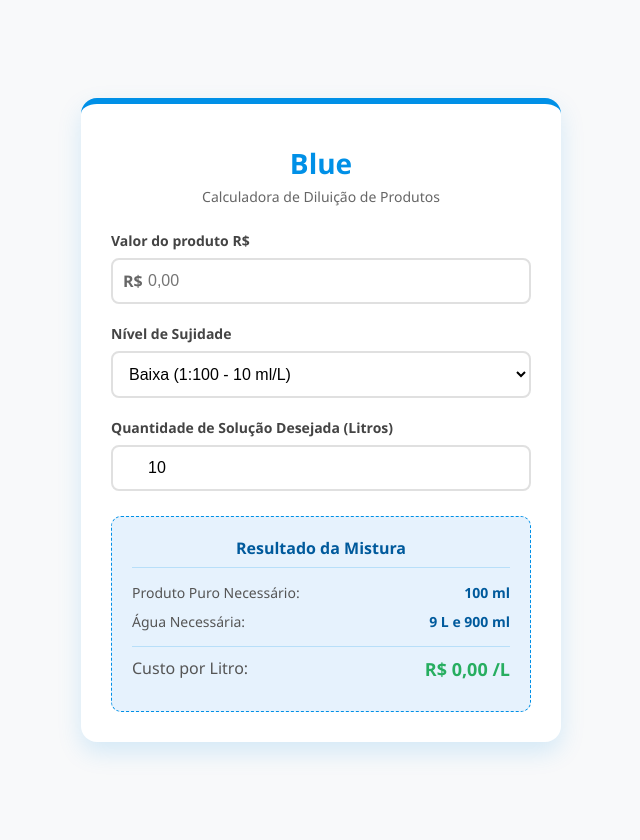
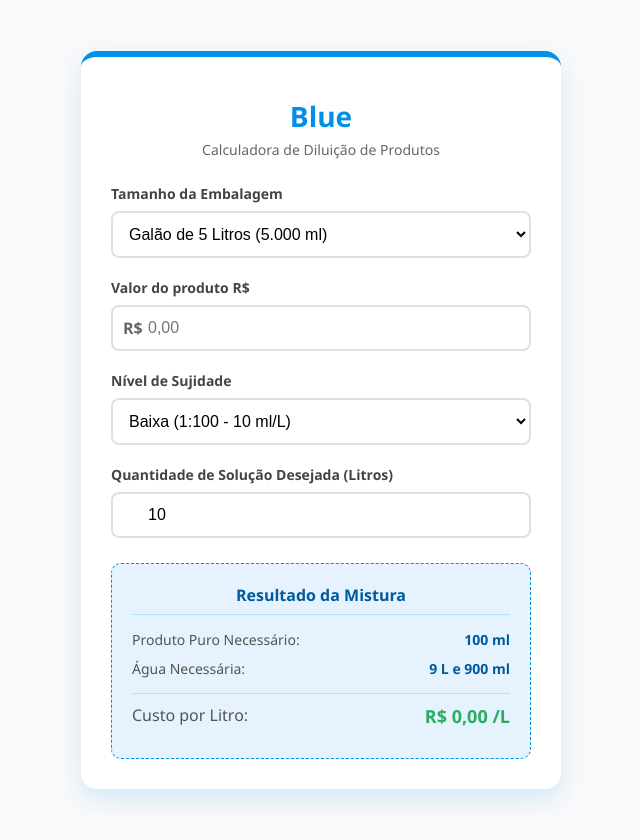
Before and after one commit to assistentecompras07-prog/calculadoradiluicao, a plain HTML site: page index.html in a window 1280 px wide. Shown: the whole page, without its empty margins (319-959 px from the left). Drawn offline with Linux system fonts and the light colour scheme.

Commit message:
Update index.html

```diff
--- a/index.html
+++ b/index.html
@@ -157,6 +157,15 @@
         <p>Calculadora de Diluição de Produtos</p>
     </div>
 
+    <!-- Tamanho da Embalagem -->
+    <div class="form-group">
+        <label for="packageSize">Tamanho da Embalagem</label>
+        <select id="packageSize" onchange="calculate()">
+            <option value="5000">Galão de 5 Litros (5.000 ml)</option>
+            <option value="1000">Frasco de 1 Litro (1.000 ml)</option>
+        </select>
+    </div>
+
     <!-- Valor do Produto R$ -->
     <div class="form-group">
         <label for="productPrice">Valor do produto R$</label>
@@ -201,10 +210,8 @@
 </div>
 
 <script>
-    // Tamanho fixo da embalagem em ml (5 Litros = 5000 ml)
-    const packageSizeMl = 5000;
-
     function calculate() {
+        const packageSizeMl = parseFloat(document.getElementById('packageSize').value);
         const price = parseFloat(document.getElementById('productPrice').value) || 0;
         const ratio = parseFloat(document.getElementById('dirtLevel').value);
         const desiredLiters = parseFloat(document.getElementById('desiredVolume').value) || 0;
@@ -213,7 +220,7 @@
         const productNeededMl = desiredLiters * mlPerLiter;
         const waterNeededLiters = desiredLiters - (productNeededMl / 1000);
 
-        const costPerMl = price / packageSizeMl;
+        const costPerMl = packageSizeMl > 0 ? (price / packageSizeMl) : 0;
         const totalCost = productNeededMl * costPerMl;
 
         const costPerLiter = desiredLiters > 0 ? (totalCost / desiredLiters) : 0;
```
